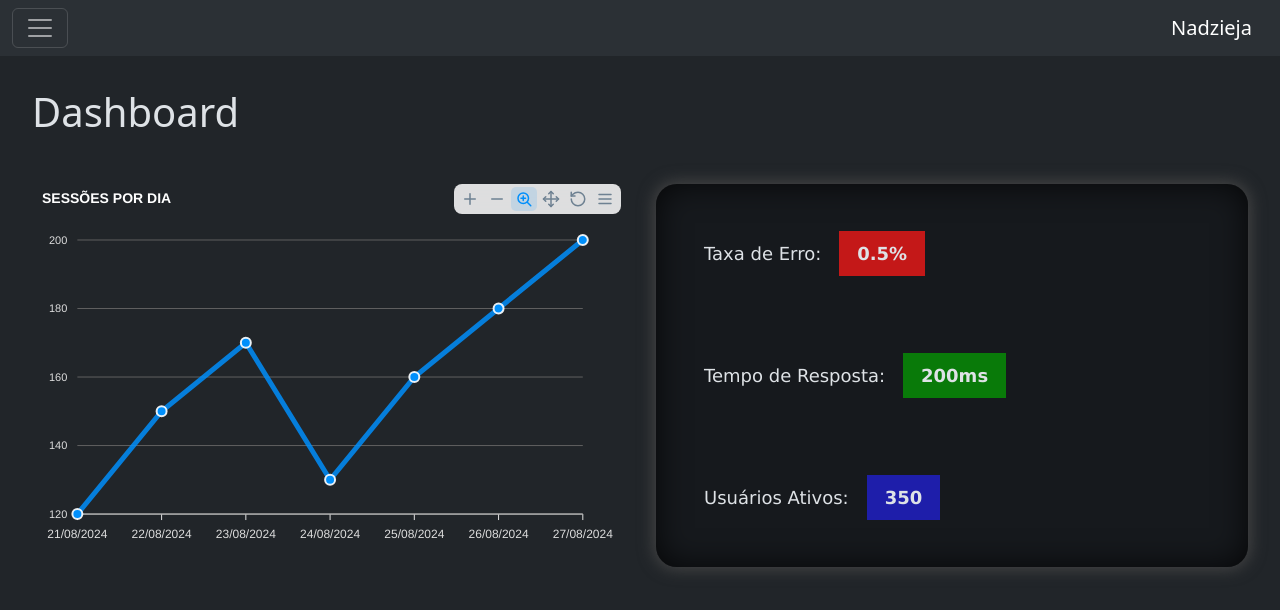
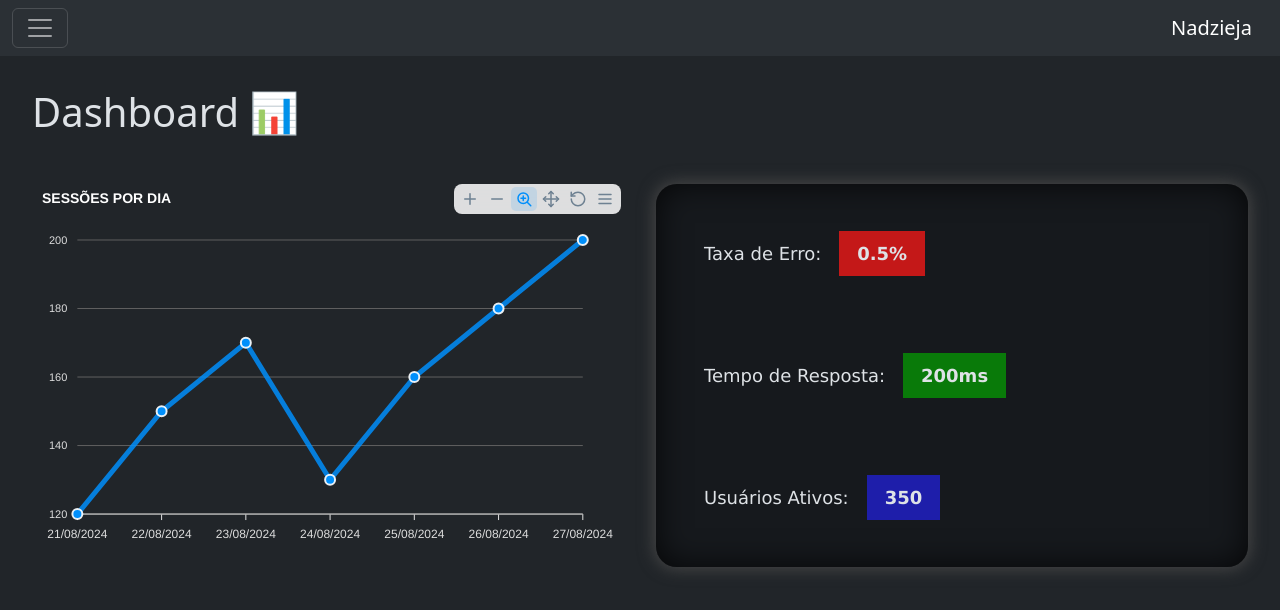
Before and after one commit to Rodrigues011xbx/Dashboard-Project-Casal, a plain HTML site: page dashboard.html in a window 1280 px wide. Drawn offline with nearby package versions, Linux system fonts and the light colour scheme.

Commit message:
update style

```diff
--- a/dashboard.html
+++ b/dashboard.html
@@ -65,7 +65,7 @@
     </header>
 
     <main>
-        <h1 class="mb-5">Dashboard</h1>
+        <h1 class="mb-5">Dashboard 📊</h1>
         <div id="dashboard-container">
             <div id="dashboard-canva"></div>
             <div id="performance">
```
Also changed, not shown: lista_user.html (+1 -1 lines).
